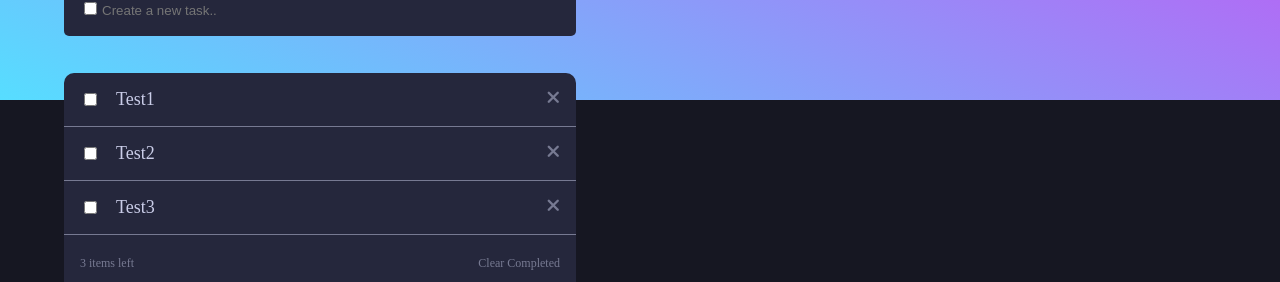
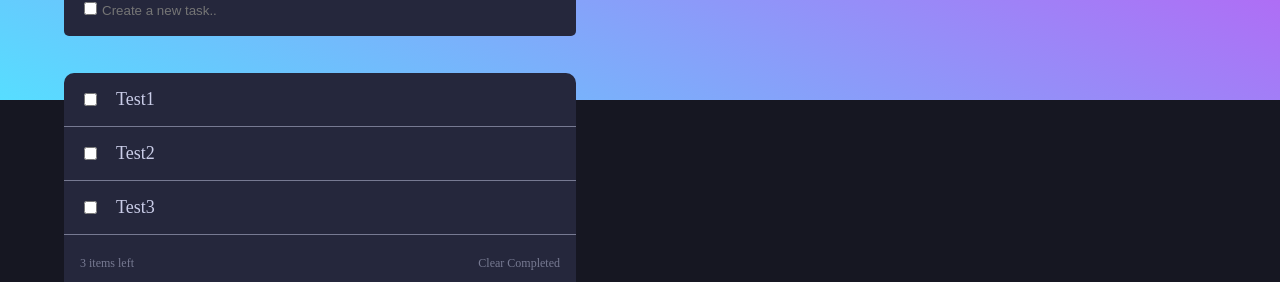
Before and after one commit to Utakato/better.meV2, a React (Create React App) app in the folder client/: page / in a window 1280 px wide. Shown: the part 135-417 px from the top of the page. Built offline with nearby package versions, Linux system fonts and the light colour scheme.

Commit message:
Edit Task to show X on hover

```diff
--- a/client/src/components/Task/index.jsx
+++ b/client/src/components/Task/index.jsx
@@ -1,10 +1,16 @@
 import "./style.css"
+import { useState } from "react"
 const Task = ({name, completed}) => {
+    const [isShown, setIsShown] = useState(false)
+
     return (
-        <div className="card">
+        <div className="card"
+             onMouseEnter={() => setIsShown(true)}
+             onMouseLeave={() => setIsShown(false)}
+             >
             <input type="checkbox" />
             <div>{name}</div>
-            <i class="fas fa-times"></i>
+            {isShown ? <i class="fas fa-times"></i> : null}
         </div>
     )
 }
```
Also changed, not shown: client/src/components/Task/style.css (line endings or trailing spaces).
